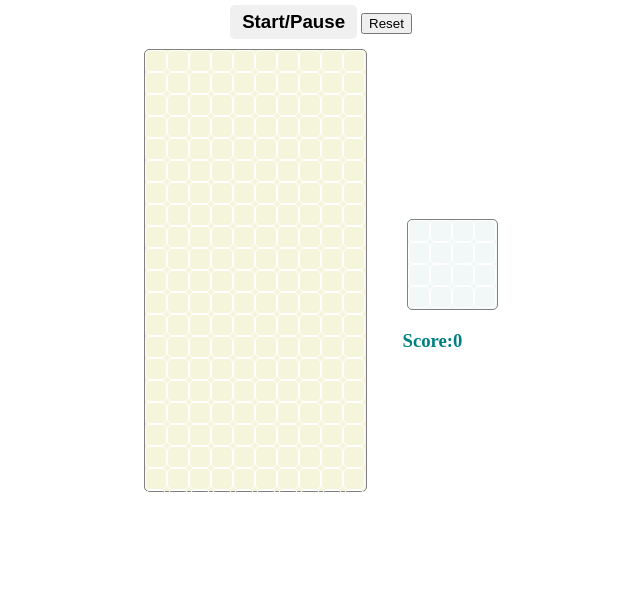
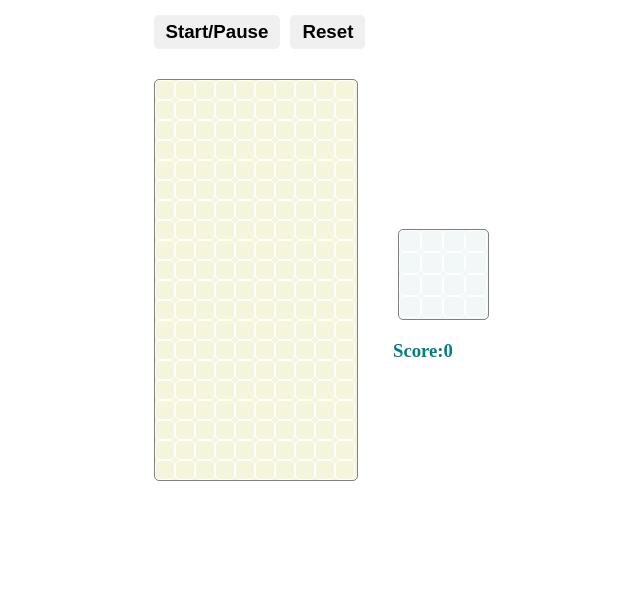
Before and after one commit to nihao100wan/myTetris, a plain HTML site: page index.html in a window 1280 px wide. Shown: the part 196-800 px from the top of the page, without its empty margins (319-959 px from the left). Drawn offline with Linux system fonts and the light colour scheme.

Commit message:
Update style.css

```diff
--- a/style.css
+++ b/style.css
@@ -22,24 +22,32 @@ body {
 }
 
 .grid {
-  width: 221px;
-  height: 441px;
+  width: 202px; /* 20px per cell * 10 cells + 1px border * 2 sides */
+  height: 400px; /* 20px per cell * 20 cells + 1px border * 2 sides */
   display: flex;
   flex-wrap: wrap;
   background-color: beige;
   border: 1px solid grey;
   border-radius: 5px;
+  overflow: hidden;
+
 }
 
 .grid div {
   height: 20px;
   width: 20px;
   border: 1px solid white;
+  box-sizing: border-box; /* Ensures padding and border are included in width/height */
   border-radius: 5px;
 }
 
 .tetromino {
-  background-color: blue;
+  background-color: blue; /* Or any color based on the Tetromino type */
+  border: 1px solid white; /* Optional: for better visibility */
+}
+
+.taken {
+  background-color: grey; /* Or maintain the Tetromino color if you want */
 }
 
 
@@ -68,18 +76,25 @@ body {
   margin-top: 40px; /* Optional: Adjusts the vertical position relative to the grid */
 }
 
-  #start-button {
+/* Container for buttons */
+.button-container {
+  display: flex;
+  justify-content: center; /* Center the buttons horizontally */
+  gap: 10px; /* Space between the buttons */
+  margin-top: 10px; /* Optional: Adds space above the buttons */
+  align-self: flex-start; /* Use margin to align the button with the grid */
+  margin-left: 0;
+  margin-bottom: 30px;
+}
+
+#start-button, #reset-button {
   font-size: 1.17em;
   font-weight: bold;
-    margin: 10px 0; /* Adds space between buttons */
   padding: 6px 12px;
   border: none;
   background-color: #f0f0f0;
   cursor: pointer;
   border-radius: 5px;
-    align-self: flex-start;
-    /* Use margin to align the button with the grid */
-    margin-left: 0;
 }
 
 h1 {
@@ -88,7 +103,7 @@ body {
   margin-bottom: 20px;
   text-align: left;
   align-self: flex-start; /* Aligns the title to the left edge of the main grid */
-    width: 221px; /* Matches the width of the main grid */
+  width: 202px; /* Matches the width of the main grid */
 }
 
 h3 {
```
Lines whose indentation alone changed are shown as unchanged.
